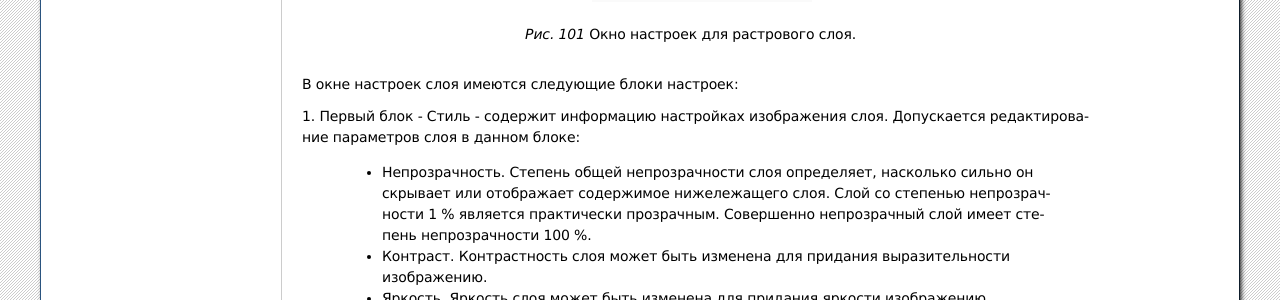
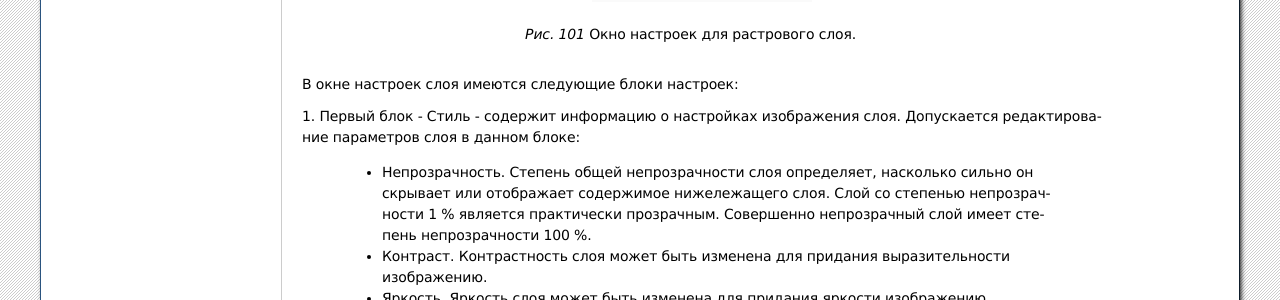
Before and after one commit to nextgis/docs_ngmobile, a Sphinx documentation site: the page built from source/layer_settings.rst, in a window 1280 px wide and 900 px high, scrolled down 5447 px. Shown: the part 152-452 px from the top of the window. Built offline with Sphinx 7.4.7, drawn with Linux system fonts in a browser that asks for light colours; formulas are drawn with MathJax 3.

Commit message:
ngmobile

```diff
--- a/source/layer_settings.rst
+++ b/source/layer_settings.rst
@@ -166,7 +166,6 @@
 
    Меню растрового слоя.
 
-
 Окно настроек растрового слоя
 ----------------------------------
 
@@ -187,7 +186,7 @@
 
 В окне настроек слоя имеются следующие блоки настроек:
 
-1. Первый блок - Стиль - содержит информацию настройках изображения слоя. Допускается
+1. Первый блок - Стиль - содержит информацию о настройках изображения слоя. Допускается
 редактирование параметров слоя в данном блоке:
 
    - Непрозрачность. Степень общей непрозрачности слоя определяет, насколько сильно
```
